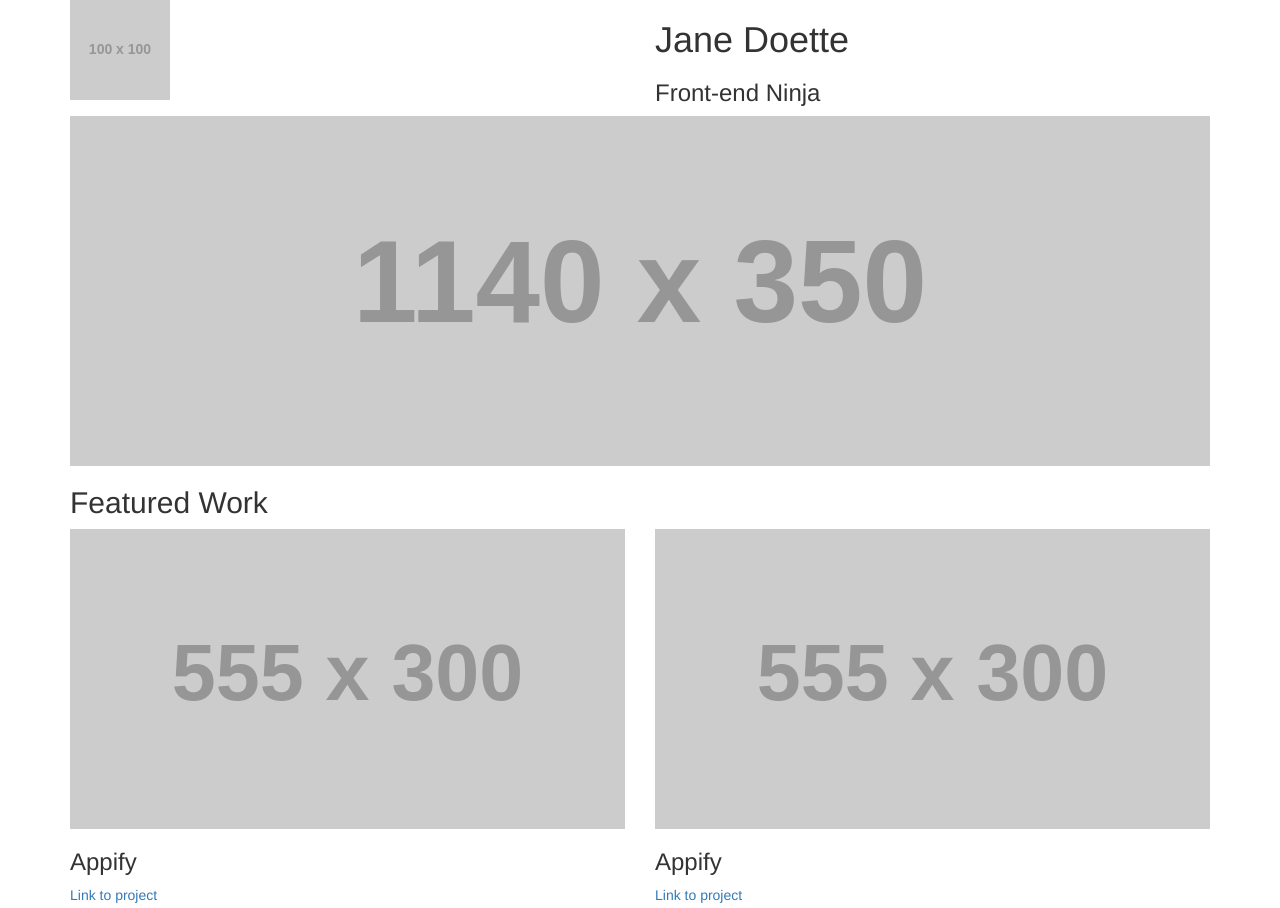
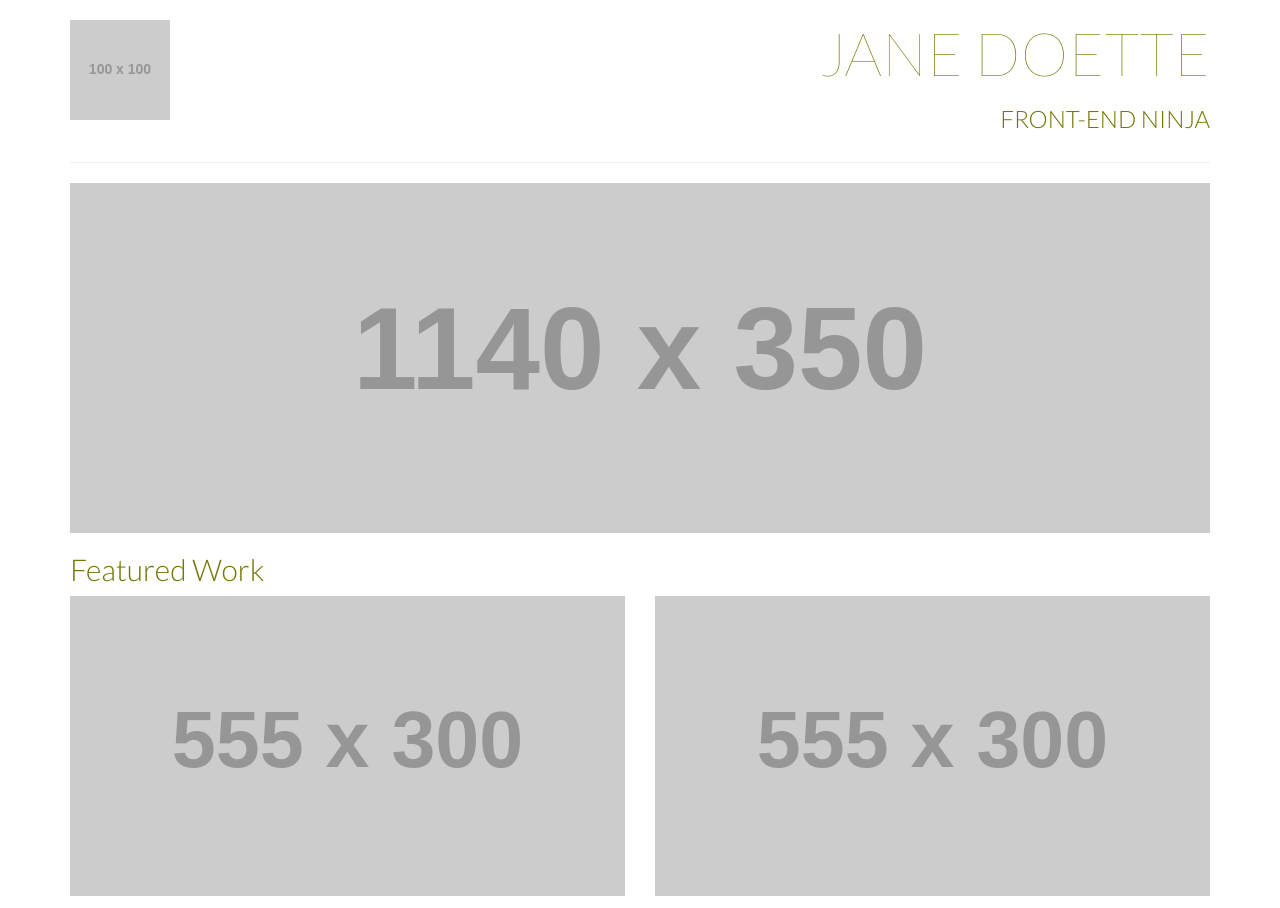
Before and after one commit to atabek/udacity, a plain HTML site: page portfolio/toplist/index.html in a window 1280 px wide. Shown: the top 908 px of the page. Drawn offline with nearby package versions, Linux system fonts and the light colour scheme; placeholder pictures from the web are drawn by us.

Commit message:
Added custom css and font

```diff
--- /dev/null
+++ b/portfolio/toplist/css/style.css
@@ -0,0 +1,17 @@
+body {
+  font-family: 'Lato', sans-serif;
+  color: #747704;
+  font-weight: 300;
+}
+.text-muted {
+  color: #BCBBBB;
+}
+.text-thin {
+  font-weight: 100;
+}
+.title-super {
+  font-size: 60px;
+}
+.title-logo {
+  margin-top: 20px;
+}
--- a/portfolio/toplist/index.html
+++ b/portfolio/toplist/index.html
@@ -1,4 +1,11 @@
-<html><head>
+<!DOCTYPE html>
+
+<head lang="en">
+  <meta charset="utf-8">
+  <meta http-equiv="X-UA-Compatible" content="IE-edge">
+  <meta name="viewport" content="width=device-width, initial-scale=1">
+  <title>Portfolio</title>
+  <link href='http://fonts.googleapis.com/css?family=Lato:100,300' rel='stylesheet' type='text/css'>
   <!-- Latest compiled and minified CSS -->
   <link rel="stylesheet" href="https://maxcdn.bootstrapcdn.com/bootstrap/3.3.4/css/bootstrap.min.css">
 
@@ -12,16 +19,22 @@
   <link rel="stylesheet" href="bootstrap-3.3.4-dist/css/bootstrap-theme.min.css">
   <script src="bootstrap-3.3.4-dist/js/bootstrap.min.js"></script>
   -->
+  <link rel="stylesheet" href="css/style.css">
 </head>
   <body>
     <div class="container">
       <div class="row">
-        <div class="col-md-6">
-          <img src="http://placehold.it/100x100" class="img-responsive">
+        <div class="title-logo col-md-6">
+          <img src="http://placehold.it/100x100" class="img-responsive" alt="Sample Logo">
         </div>
-        <div class="col-md-6">
-          <h1>Jane Doette</h1>
+        <div class="col-md-6 text-right text-uppercase">
+          <h1 class="title-super text-thin">Jane Doette</h1>
           <h3>Front-end Ninja</h3>
+        </div>
+      </div>
+      <div class="row">
+        <div class="col-md-12">
+          <hr>
         </div>
       </div>
       <div class="row">
@@ -31,11 +44,11 @@
       </div>
       <div class="row">
         <div class="col-md-12">
-          <h2>Featured Work</h2>
+          <h2 >Featured Work</h2>
         </div>
       </div>
 
-      <div class="row">
+      <div class="row text-center">
         <div class="col-md-6">
           <img src="http://placehold.it/555x300" class="img-responsive">
           <h3>Appify</h3>
@@ -47,7 +60,7 @@
           <p><a href="http://github.com">Link to project</a></p>
         </div>
       </div>
-      <div class="row">
+      <div class="row text-center">
         <div class="col-md-6">
           <img src="http://placehold.it/555x300" class="img-responsive">
           <h3>Appify</h3>
```
